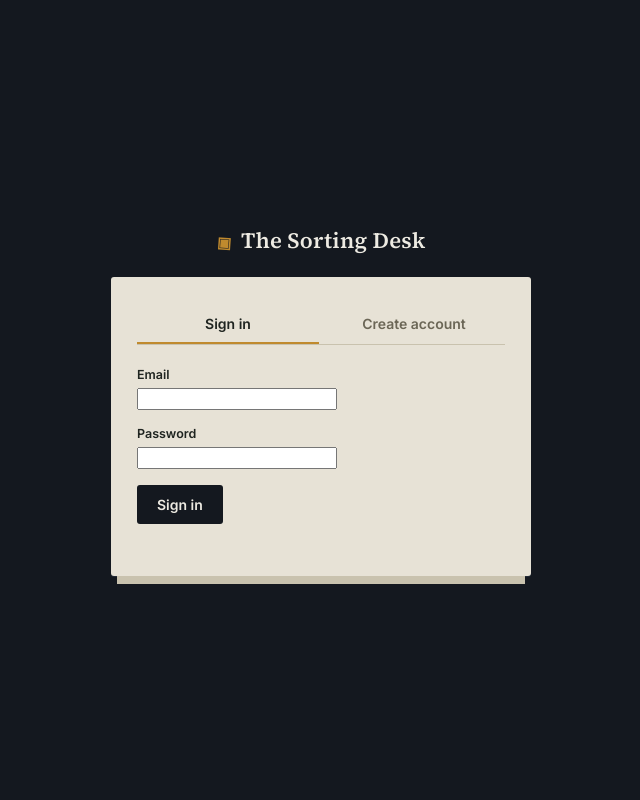
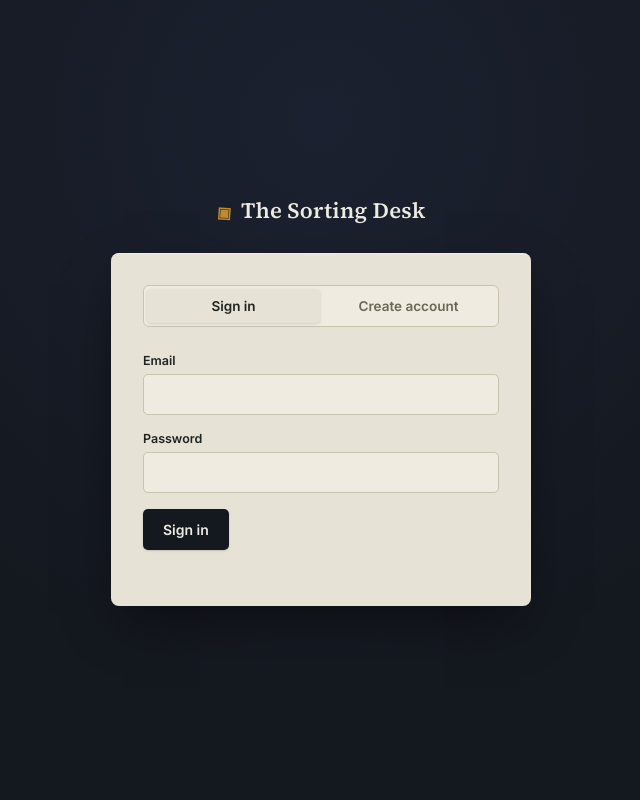
Before and after one commit to LordsOwnAcc/Sorting_Desk, a Flask app: page /login in a window 1280 px wide. Shown: the whole page, without its empty margins (319-959 px from the left). Run offline with Flask 3, Linux system fonts and the light colour scheme.

Commit message:
fixed css

```diff
--- a/static/style.css
+++ b/static/style.css
@@ -167,34 +167,48 @@
 }
 
 .field input[type="text"],
+.field input[type="email"],
+.field input[type="password"],
 .field textarea {
   width: 100%;
   background: var(--paper-flat);
   border: 1px solid var(--paper-shadow);
-  border-radius: 3px;
-  padding: 10px 12px;
+  border-radius: 5px;
+  padding: 11px 13px;
   font-size: 14px;
   color: var(--text-on-paper);
   resize: vertical;
+  transition: border-color 0.15s ease, box-shadow 0.15s ease;
 }
 
 .field input[type="text"]:focus,
+.field input[type="email"]:focus,
+.field input[type="password"]:focus,
 .field textarea:focus {
   border-color: var(--accent-ochre);
+  outline: none;
+  box-shadow: 0 0 0 3px rgba(192, 138, 46, 0.16);
 }
 
 .btn-primary {
   background: var(--ink);
   color: var(--text-on-ink);
   border: none;
-  border-radius: 3px;
-  padding: 11px 20px;
+  border-radius: 5px;
+  padding: 12px 20px;
   font-size: 14px;
   font-weight: 600;
   cursor: pointer;
+  transition: background 0.15s ease, transform 0.1s ease, box-shadow 0.15s ease;
+  box-shadow: 0 1px 2px rgba(0, 0, 0, 0.15);
 }
 
-.btn-primary:hover:not(:disabled) { background: #232B36; }
+.btn-primary:hover:not(:disabled) {
+  background: #232B36;
+  box-shadow: 0 3px 8px rgba(0, 0, 0, 0.22);
+}
+
+.btn-primary:active:not(:disabled) { transform: translateY(1px); }
 
 .btn-primary:disabled {
   opacity: 0.4;
@@ -562,6 +576,7 @@
   justify-content: center;
   min-height: 100vh;
   padding: 24px;
+  background: radial-gradient(circle at 50% 15%, #1b2130 0%, var(--ink) 60%);
 }
 
 .auth-shell {
@@ -571,36 +586,49 @@
 
 .auth-wordmark {
   justify-content: center;
-  margin-bottom: 22px;
+  margin-bottom: 28px;
   font-size: 22px;
 }
 
 .auth-panel {
   width: 100%;
+  border-radius: 8px;
+  padding: 32px 32px 30px;
+  box-shadow:
+    0 1px 0 rgba(255, 255, 255, 0.4) inset,
+    0 20px 50px -12px rgba(0, 0, 0, 0.55),
+    0 0 0 1px rgba(0, 0, 0, 0.04);
 }
 
 .auth-tabs {
   display: flex;
-  gap: 4px;
-  margin-bottom: 22px;
-  border-bottom: 1px solid var(--paper-shadow);
+  gap: 2px;
+  margin-bottom: 26px;
+  background: var(--paper-flat);
+  border: 1px solid var(--paper-shadow);
+  border-radius: 6px;
+  padding: 3px;
 }
 
 .auth-tab {
   flex: 1;
   background: none;
   border: none;
-  padding: 10px 0;
-  font-size: 14px;
+  border-radius: 4px;
+  padding: 9px 0;
+  font-size: 13.5px;
   font-weight: 600;
   color: var(--text-on-paper-muted);
   cursor: pointer;
-  border-bottom: 2px solid transparent;
+  transition: background 0.15s ease, color 0.15s ease;
 }
 
+.auth-tab:hover:not(.is-active) { color: var(--text-on-paper); }
+
 .auth-tab.is-active {
+  background: var(--paper);
   color: var(--text-on-paper);
-  border-bottom-color: var(--accent-ochre);
+  box-shadow: 0 1px 3px rgba(0, 0, 0, 0.12);
 }
 
 .role-toggle {
@@ -612,13 +640,16 @@
   flex: 1;
   background: var(--paper-flat);
   border: 1px solid var(--paper-shadow);
-  border-radius: 3px;
-  padding: 9px 0;
+  border-radius: 5px;
+  padding: 10px 0;
   font-size: 13.5px;
   font-weight: 600;
   color: var(--text-on-paper-muted);
   cursor: pointer;
+  transition: background 0.15s ease, color 0.15s ease, border-color 0.15s ease;
 }
+
+.role-option:hover:not(.is-active) { border-color: var(--accent-ochre); color: var(--text-on-paper); }
 
 .role-option.is-active {
   background: var(--ink);
```
Also changed, not shown: instance/screener.db, 1 other file.
